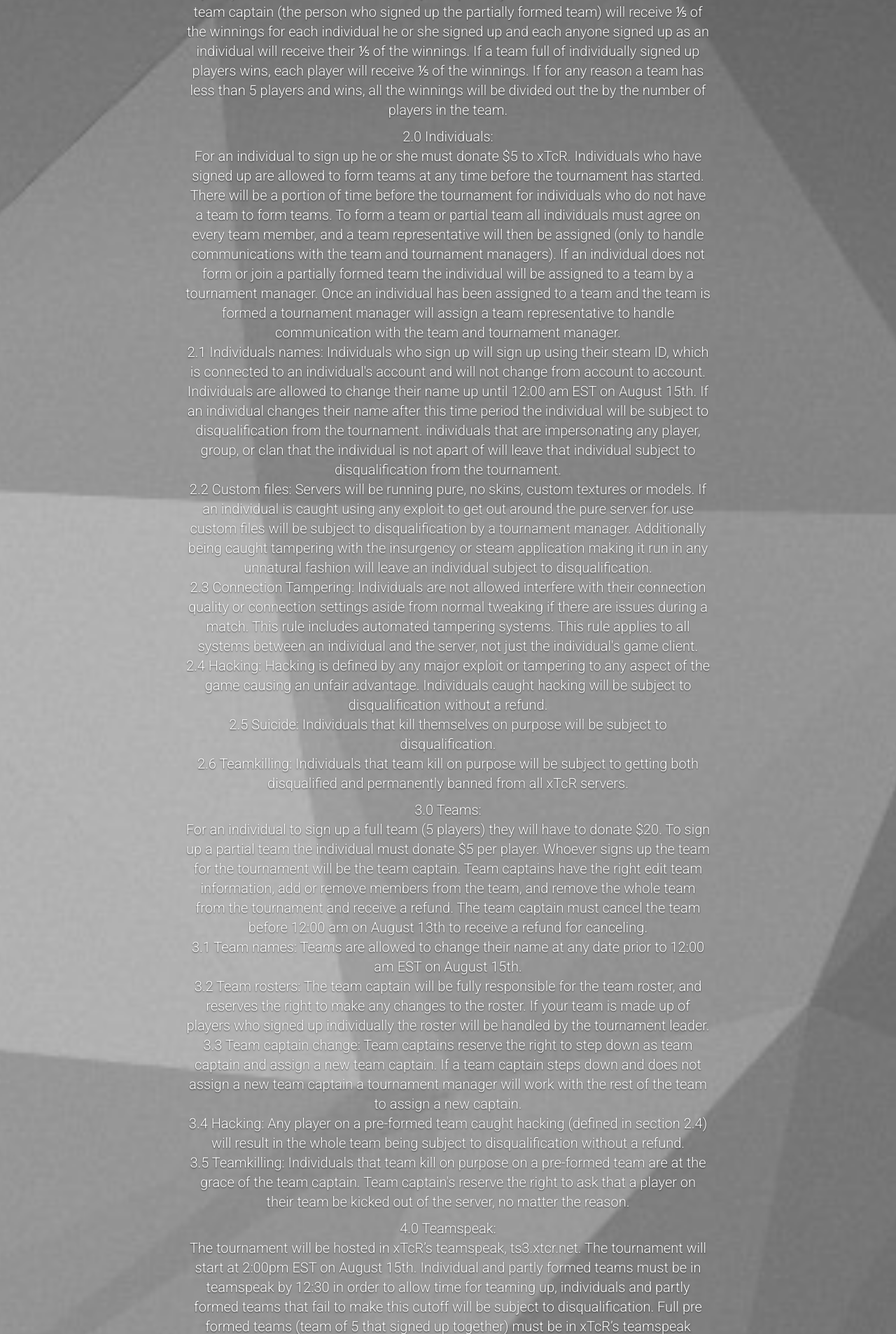
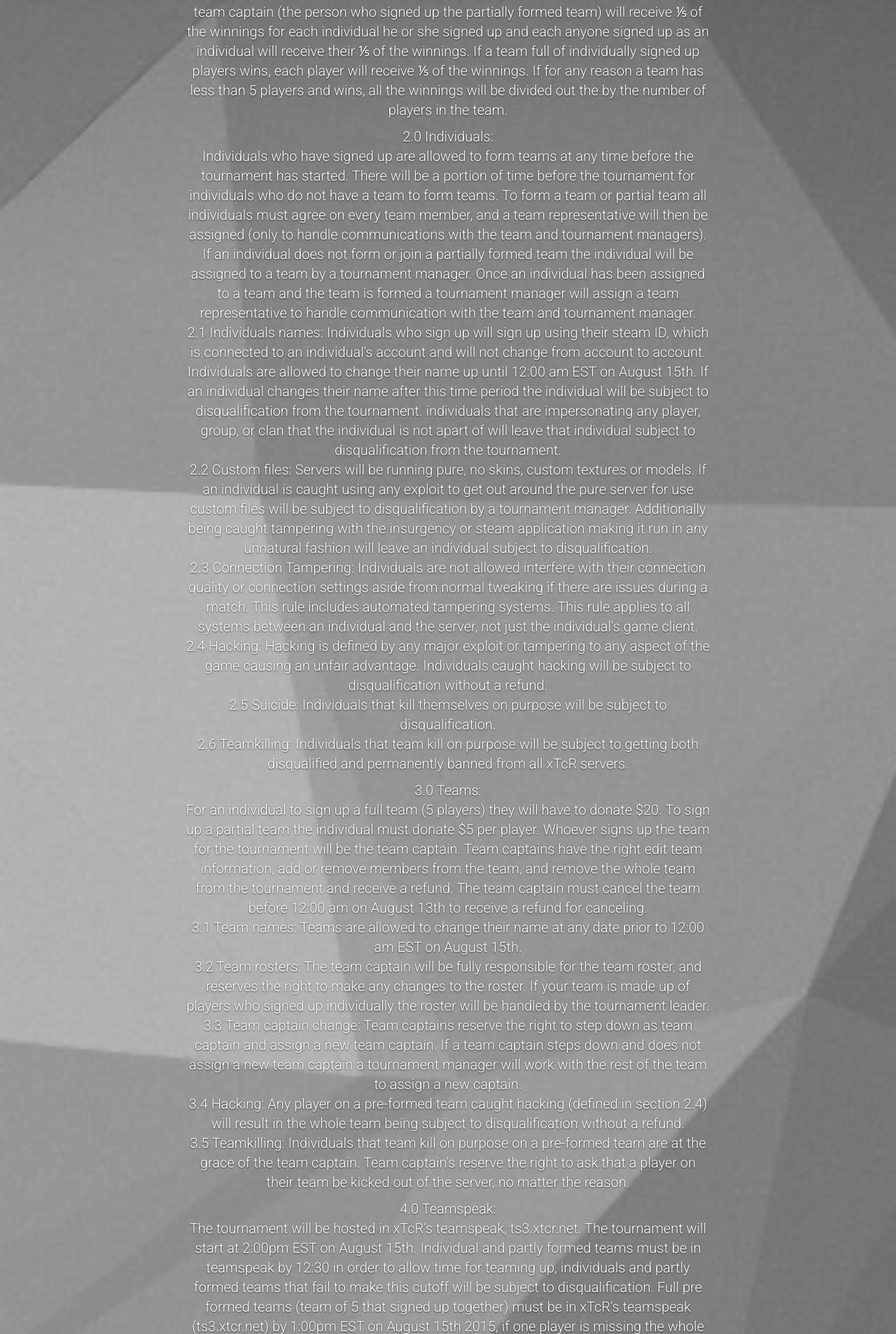
Before and after one commit to slapglif/xtcr-tourn, a Flask app: page /terms in a window 1280 px wide. Shown: the part 1131-3037 px from the top of the page at 70% size. Run offline with Flask 2, Linux system fonts and the light colour scheme; parts of the project's set-up code (start-up, migrations or seed data) failed here and were passed over; some libraries are stand-ins or nearby versions.

Commit message:
switched to free

```diff
--- a/app/templates/terms.html
+++ b/app/templates/terms.html
@@ -7,9 +7,9 @@
                 <div class="row">
                     <div class="form-and-links-container col-sm-8 col-sm-offset-2">
 
-<p>xTcR Insurgency $5 &ldquo;Buy in&rdquo; $150+ Prize Tournament!</p>
+<p>xTcR Insurgency $100 Prize Tournament!</p>
 
-<p>xTcR is hosting a &ldquo;buy in&rdquo; tournament on August 15th, 2015 @ 2:00pm EST. Before you sign up for this tournament it is important that you read and fully understand the rules and procedures of this tournament. xTcR reserves the right to change these rules and procedures any time to infer fair play.</p>
+<p>xTcR is hosting a tournament on September 19th, 2015 @ 2:00pm EST. Before you sign up for this tournament it is important that you read and fully understand the rules and procedures of this tournament. xTcR reserves the right to change these rules and procedures any time to infer fair play.</p>
 
 <p>0.0 Definitions:<br />
 0.1 Tournament Info: All date and time referred to in this document will be in reference with 2015, Eastern Standard Time.<br />
@@ -25,7 +25,7 @@
 
 <p>
 2.0 Individuals:<br />
-For an individual to sign up he or she must donate $5 to xTcR. Individuals who have signed up are allowed to form teams at any time before the tournament has started. There will be a portion of time before the tournament for individuals who do not have a team to form teams. To form a team or partial team all individuals must agree on every team member, and a team representative will then be assigned (only to handle communications with the team and tournament managers). If an individual does not form or join a partially formed team the individual will be assigned to a team by a tournament manager. Once an individual has been assigned to a team and the team is formed a tournament manager will assign a team representative to handle communication with the team and tournament manager.<br />
+Individuals who have signed up are allowed to form teams at any time before the tournament has started. There will be a portion of time before the tournament for individuals who do not have a team to form teams. To form a team or partial team all individuals must agree on every team member, and a team representative will then be assigned (only to handle communications with the team and tournament managers). If an individual does not form or join a partially formed team the individual will be assigned to a team by a tournament manager. Once an individual has been assigned to a team and the team is formed a tournament manager will assign a team representative to handle communication with the team and tournament manager.<br />
 2.1 Individuals names: Individuals who sign up will sign up using their steam ID, which is connected to an individual's account and will not change from account to account. Individuals are allowed to change their name up until 12:00 am EST on August 15th. If an individual changes their name after this time period the individual will be subject to disqualification from the tournament. individuals that are impersonating any player, group, or clan that the individual is not apart of will leave that individual subject to disqualification from the tournament.<br />
 2.2 Custom files: Servers will be running pure, no skins, custom textures or models. If an individual is caught using any exploit to get out around the pure server for use custom files will be subject to disqualification by a tournament manager. Additionally being caught tampering with the insurgency or steam application making it run in any unnatural fashion will leave an individual subject to disqualification.<br />
 2.3 Connection Tampering: Individuals are not allowed interfere with their connection quality or connection settings aside from normal tweaking if there are issues during a match. This rule includes automated tampering systems. This rule applies to all systems between an individual and the server, not just the individual's game client.<br />
```
